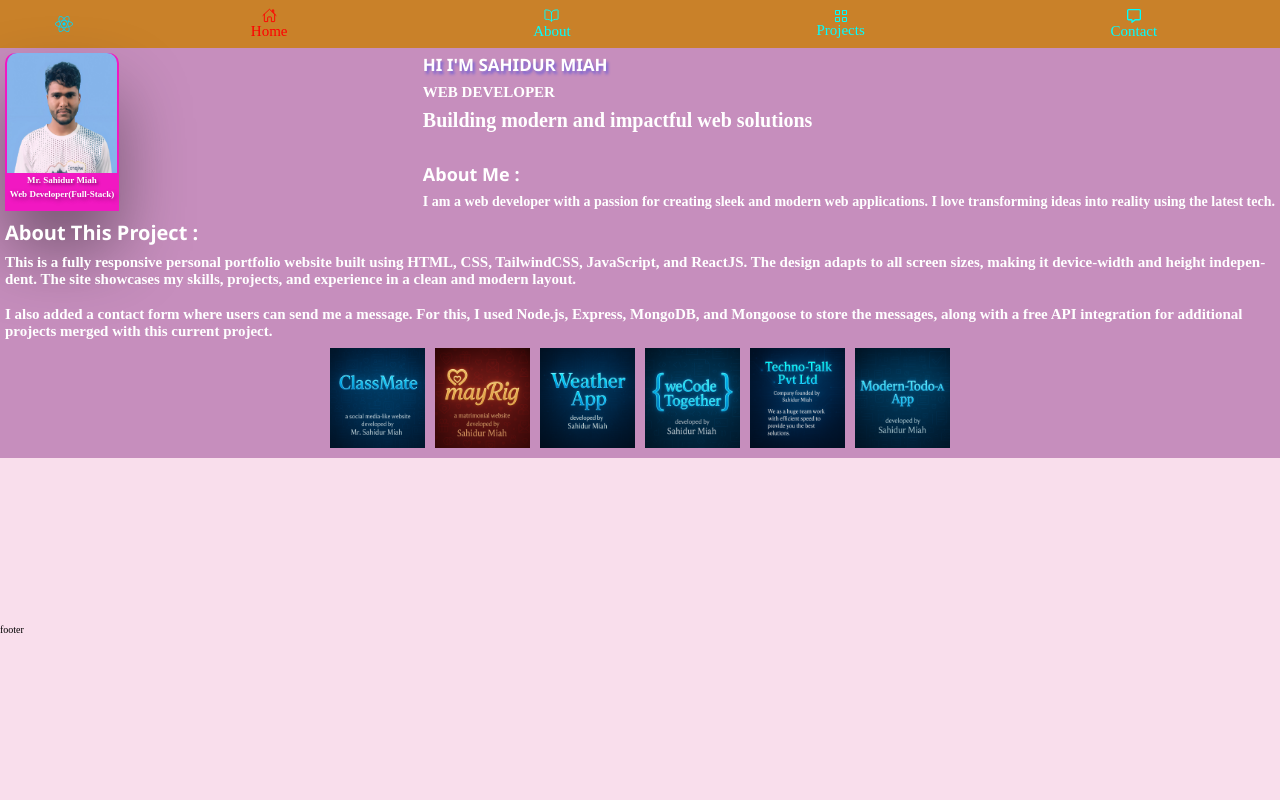
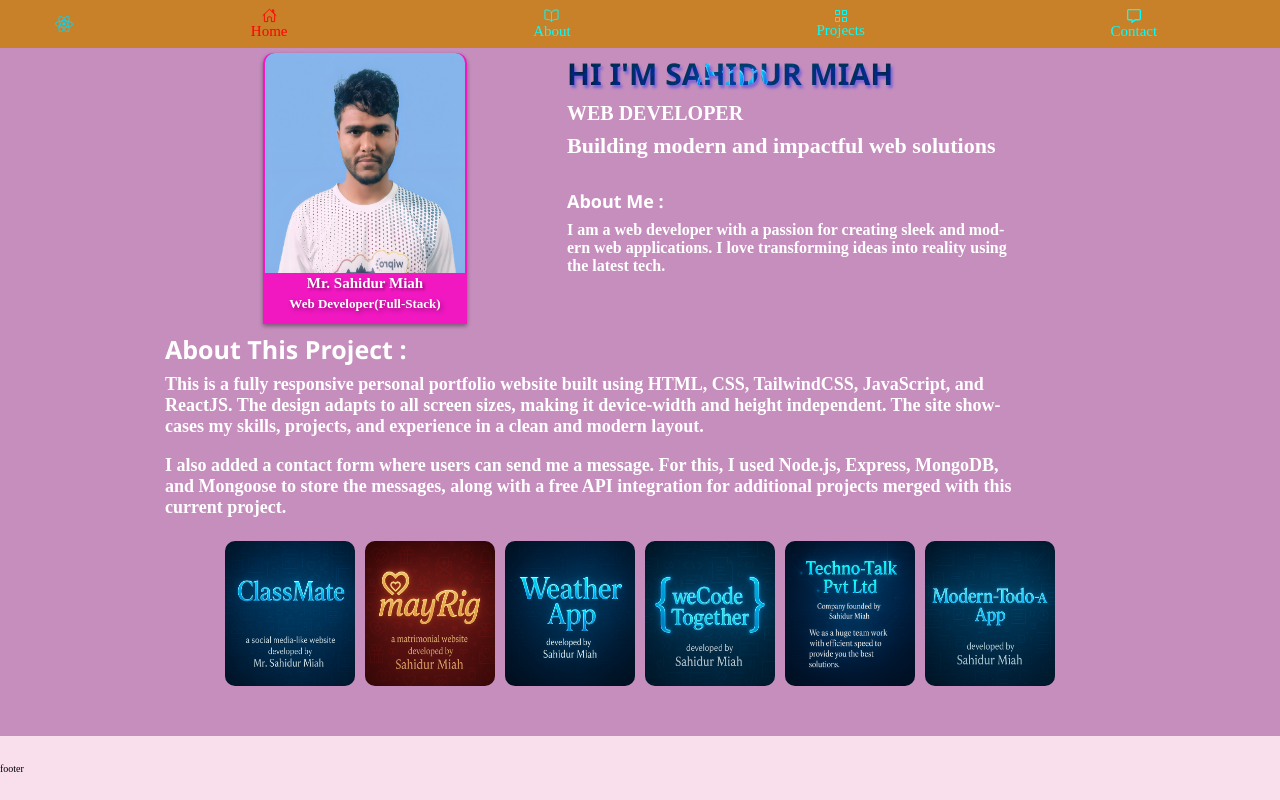
Before and after one commit to Code-Master20/My-Portfolio, a React (Vite) app: page / in a window 1280 px wide. Built offline with nearby package versions, Linux system fonts and the light colour scheme.

Commit message:
Home page completed (Mobile & large devices)

```diff
--- a/src/appComonents/Middle/Home.jsx
+++ b/src/appComonents/Middle/Home.jsx
@@ -41,20 +41,22 @@ export const Home = () => {
         {/* this current project info */}
         <div className={`${styles["this-info"]}`}>
           <div>
+            <div>
               <h1>About This Project :</h1>
               <p>
-              This is a fully responsive personal portfolio website built using
-              HTML, CSS, TailwindCSS, JavaScript, and ReactJS. The design adapts
-              to all screen sizes, making it device-width and height
-              independent. The site showcases my skills, projects, and
+                This is a fully responsive personal portfolio website built
+                using HTML, CSS, TailwindCSS, JavaScript, and ReactJS. The
+                design adapts to all screen sizes, making it device-width and
+                height independent. The site showcases my skills, projects, and
                 experience in a clean and modern layout.
               </p>
               <p>
-              I also added a contact form where users can send me a message. For
-              this, I used Node.js, Express, MongoDB, and Mongoose to store the
-              messages, along with a free API integration for additional
-              projects merged with this current project.
+                I also added a contact form where users can send me a message.
+                For this, I used Node.js, Express, MongoDB, and Mongoose to
+                store the messages, along with a free API integration for
+                additional projects merged with this current project.
               </p>
+            </div>
           </div>
         </div>
         {/* My other projects' info */}
--- a/src/appComonents/Middle/Home.module.css
+++ b/src/appComonents/Middle/Home.module.css
@@ -2,10 +2,10 @@
 
 .main-section {
   margin-bottom: auto;
-  min-width: 100vw;
+  min-width: 99vw;
   height: auto;
   background-color: hsla(301, 69%, 28%, 0.4);
-  padding-bottom: 1rem;
+  padding-bottom: 5rem;
   z-index: 999;
 }
 
@@ -39,7 +39,7 @@
   row-gap: 0;
   border-top-left-radius: 1rem;
   border-top-right-radius: 1rem;
-  box-shadow: 0rem 4rem 7rem rgba(0, 0, 0, 0.4);
+  box-shadow: 0px 2px 4px rgba(0, 0, 0, 0.4);
   padding: 0 0.2rem 1rem 0.2rem;
 }
 
@@ -68,8 +68,8 @@
   text-shadow: 2px 2px 5px rgba(0, 0, 0, 0.4);
 }
 
-.dev-info-container {
-}
+/* .dev-info-container {
+} */
 
 .dev-info-container > div {
   height: fit-content;
@@ -119,26 +119,26 @@
   margin: 0;
 }
 
-.this-info div * {
+.this-info > div > div * {
   color: white;
   display: inline;
   margin: 0;
 }
 
-.this-info div :first-child {
+.this-info > div > div > :first-child {
   font-size: 2rem;
   font-weight: 800;
   font-family: "Segoe UI", Tahoma, Geneva, Verdana, sans-serif;
 }
 
-.this-info div :nth-child(2) {
+.this-info > div > div > :nth-child(2) {
   font-size: 1.5rem;
   font-weight: 700;
   hyphens: auto;
   overflow-wrap: break-word;
 }
 
-.this-info div :nth-child(3) {
+.this-info > div > div > :nth-child(3) {
   margin-top: 1rem;
   font-size: 1.5rem;
   font-weight: 700;
@@ -169,4 +169,116 @@
   padding: 0;
   width: 9.5rem;
   height: 10rem;
+  border-radius: 1rem;
+  transition: opacity 0.3s ease-in-out, transform 0.3s ease-in-out;
+  opacity: 1;
 }
+
+/* On clicking: dim all children */
+.projects-info > div:has(*:active) > * {
+  opacity: 0.3;
+}
+
+.projects-info > div *:active {
+  opacity: 1;
+  transform: scale(1.1);
+}
+
+@media (min-width: 768px) {
+  .owner-info > div {
+    padding-left: 2rem;
+    padding-right: 2rem;
+    display: flex;
+    flex-direction: row;
+    align-items: center;
+    justify-content: center;
+    column-gap: 10rem;
+  }
+
+  .dev-img-container > div > img {
+    width: 20rem;
+    height: 22rem;
+  }
+
+  .dev-img-container > div > :nth-child(2) {
+    font-size: 1.5rem;
+    font-weight: 800;
+  }
+
+  .dev-img-container > div > :nth-child(3) {
+    font-size: 1.3rem;
+    font-weight: 800;
+  }
+
+  .dev-info-container > div > :first-child {
+    font-size: 3rem;
+    background-image: url("../../assets/Modern-Todo-App.png"); /* image you want inside text */
+    background-size: cover;
+    background-position: center;
+    color: transparent; /* make the text transparent */
+    -webkit-background-clip: text; /* for Chrome, Safari */
+    background-clip: text; /* standard */
+  }
+
+  .dev-info-container > div > :nth-child(2) {
+    font-size: 2rem;
+  }
+
+  .dev-info-container > div > :nth-child(3) {
+    font-size: 2.2rem;
+  }
+  .dev-info-container > div > :nth-child(5) {
+    font-size: 1.6rem;
+    max-width: 45rem;
+  }
+
+  .this-info {
+    width: 100vw;
+  }
+  .this-info > div {
+    width: 100vw;
+    display: flex;
+    flex-direction: column;
+    align-items: center;
+  }
+  .this-info > div > div {
+    width: 75vw;
+  }
+
+  .this-info > div > div > :first-child {
+    font-size: 2.5rem;
+  }
+
+  .this-info > div > div > :nth-child(2) {
+    font-size: 1.8rem;
+    width: 90%;
+  }
+  .this-info > div > div > :nth-child(3) {
+    font-size: 1.8rem;
+    width: 90%;
+  }
+
+  .projects-info > div {
+    margin-top: 1.5rem;
+  }
+
+  .projects-info > div * {
+    width: 13rem;
+    height: 14.5rem;
+    cursor: pointer;
+    transition: opacity 0.2s ease-in, transform 0.2s ease-in;
+  }
+
+  .projects-info > div *:hover {
+    transform: translateY(-4px);
+  }
+
+  .projects-info > div:has(*:active) > * {
+    opacity: 0.3;
+  }
+
+  .projects-info > div *:active {
+    opacity: 1;
+    transform: scale(1.1);
+  }
+}
```
Lines whose indentation alone changed are shown as unchanged.
